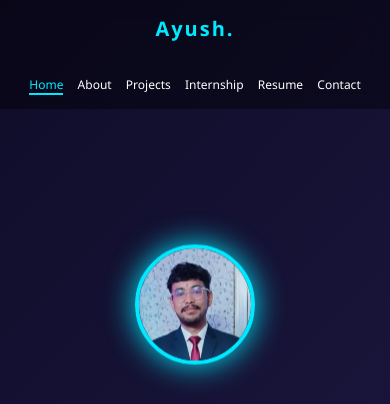
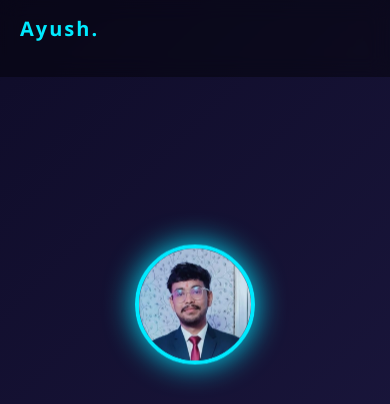
Before and after one commit to Ayush5614/ayushsingh.github.io, a plain HTML site: page index.html in a window 390 px wide. Shown: the top 404 px of the page. Drawn offline with nearby package versions, Linux system fonts and the light colour scheme.

Commit message:
Refactor CSS for improved structure and responsiveness

```diff
--- a/style.css
+++ b/style.css
@@ -31,6 +31,10 @@ header h2{
   letter-spacing:2px;
 }
 
+nav{
+  display:flex;
+}
+
 nav a{
   color:white;
   margin-left:25px;
@@ -43,6 +47,33 @@ nav a:hover,
 nav a.active{
   color:#00eaff;
   border-bottom:2px solid #00eaff;
+}
+
+/* ===== HAMBURGER MENU ===== */
+.hamburger{
+  display:none;
+  flex-direction:column;
+  cursor:pointer;
+}
+
+.hamburger span{
+  width:25px;
+  height:3px;
+  background:#00eaff;
+  margin:3px 0;
+  transition:0.3s;
+}
+
+.hamburger.active span:nth-child(1){
+  transform:rotate(-45deg) translate(-5px, 6px);
+}
+
+.hamburger.active span:nth-child(2){
+  opacity:0;
+}
+
+.hamburger.active span:nth-child(3){
+  transform:rotate(45deg) translate(-5px, -6px);
 }
 
 /* ===== SECTIONS ===== */
@@ -286,21 +317,39 @@ footer{
 @media (max-width: 767px) {
   header {
     padding: 15px 20px;
-    flex-direction: column;
-    text-align: center;
+    flex-direction: row;
+    justify-content: space-between;
   }
 
   nav {
-    margin-top: 10px;
+    position: fixed;
+    top: 70px;
+    left: -100%;
+    width: 100%;
+    height: calc(100vh - 70px);
+    background: rgba(0,0,0,0.9);
+    flex-direction: column;
+    justify-content: center;
+    align-items: center;
+    transition: 0.3s;
+    z-index: 999;
+  }
+
+  nav.active {
+    left: 0;
   }
 
   nav a {
-    margin: 0 10px;
-    font-size: 14px;
+    margin: 20px 0;
+    font-size: 18px;
+  }
+
+  .hamburger {
+    display: flex;
   }
 
   section {
-    padding: 100px 20px;
+    padding: 80px 20px;
   }
 
   .hero-content h1 {
@@ -353,12 +402,12 @@ footer{
   }
 
   nav a {
-    margin: 0 5px;
-    font-size: 12px;
+    margin: 15px 0;
+    font-size: 16px;
   }
 
   section {
-    padding: 80px 15px;
+    padding: 60px 15px;
   }
 
   .hero-content h1 {
```
